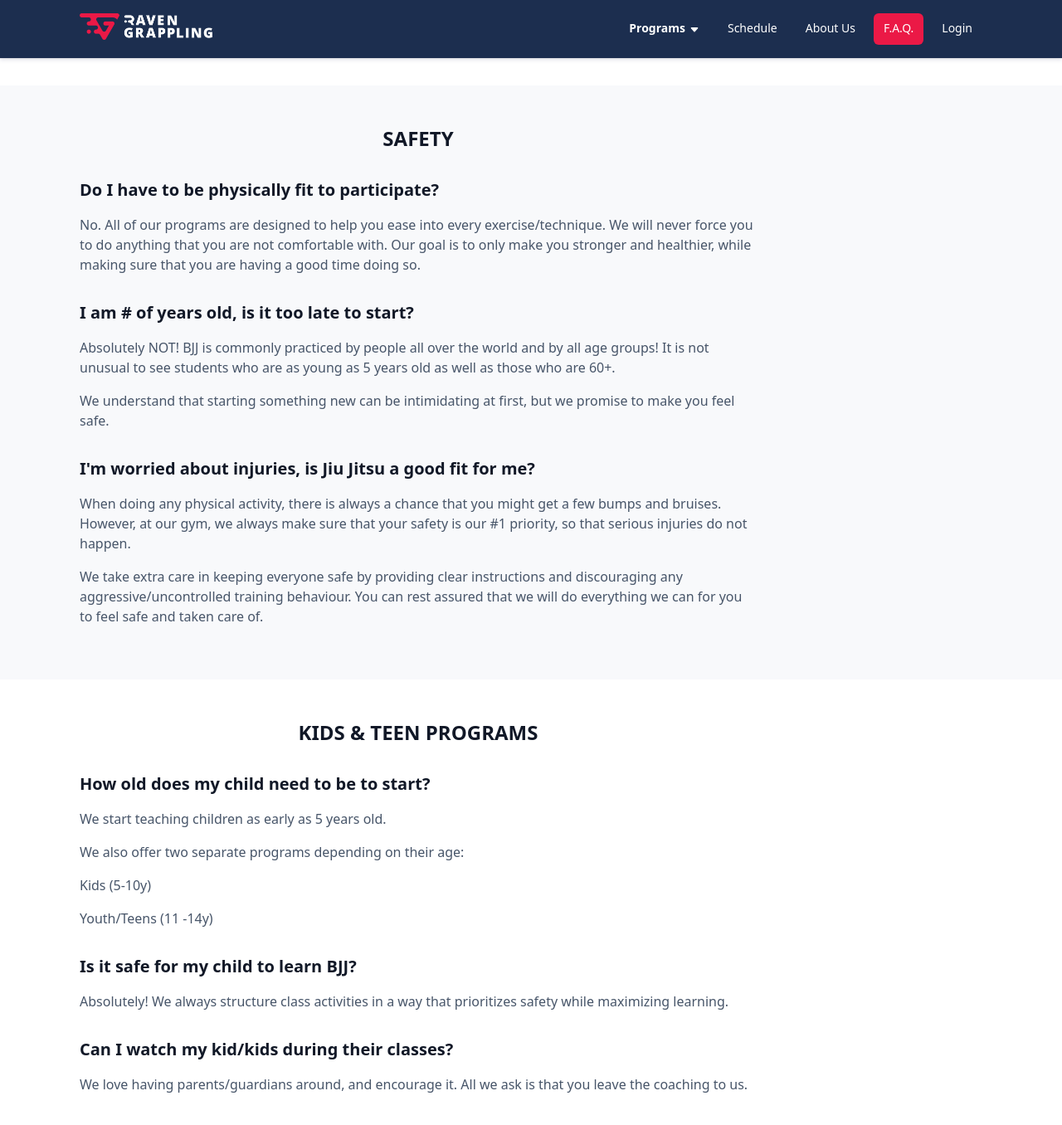
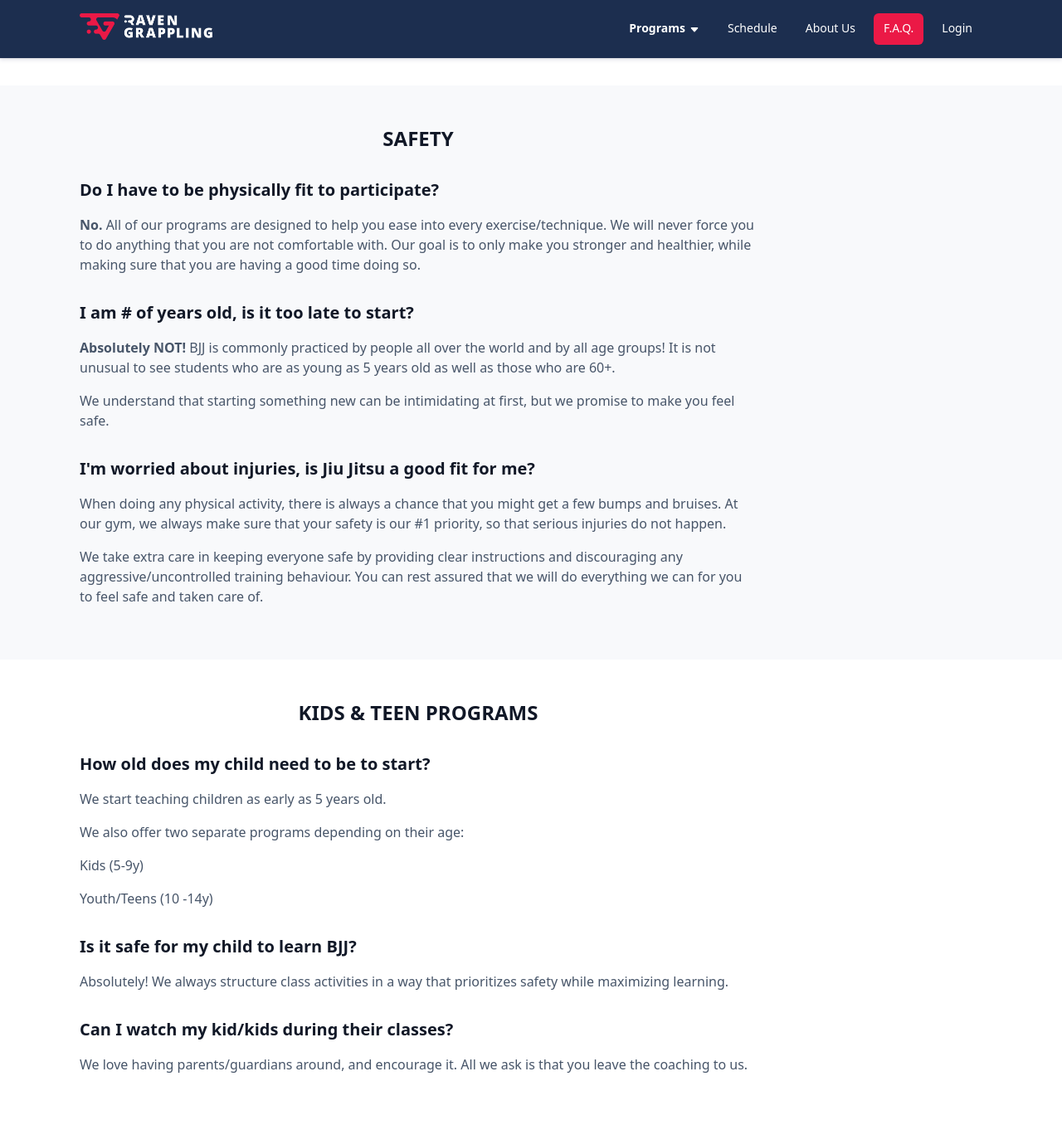
Before and after one commit to RavenGrappling/RavenGrappling.github.io, a Jekyll site: the page built from pages/faq.html, in a window 1280 px wide and 1400 px high, scrolled down 1295 px. Shown: the top 1356 px of the window at 83% size. Built offline with Jekyll 4.4.1, drawn with Linux system fonts in a browser that asks for light colours; some of the changed text lies outside the part shown.

Commit message:
Update faq.html

```diff
--- a/pages/faq.html
+++ b/pages/faq.html
@@ -23,19 +23,19 @@
       I'm a woman, is BJJ a good fit for me?
     </h3>
     <p>
-      Absolutely! BJJ is the single most effective martial art for women to learn. It will teach you practical self-defence techniques that will empower you to be more confident and resilient.
+      <strong>Absolutely!</strong> BJJ is the single most effective martial art for women to learn. It will teach you practical self-defence techniques that will empower you to be more confident and resilient.
     </p>
     <h3>
       Is there kicking and/or punching in BJJ?
     </h3>
     <p>
-      No. BJJ is a grappling-based martial art that teaches how to deescalate an altercation by using techniques that allow for control and escapes, without the need to hurt your opponent.
+      <strong>No.</strong> BJJ is a grappling-based martial art that teaches how to deescalate an altercation by using techniques that allow for control and escapes, without the need to hurt your opponent.
     </p>
     <h3>
       Do you teach takedowns at your school?
     </h3>
     <p>
-      Yes. Everyone in both the Kids/Teens as well as the Adult Programs gets to learn how to take the fight to the ground as well as how to prevent being taken down, using both wrestling and Judo techniques.
+      <strong>Yes.</strong> Everyone in both the Kids/Teens as well as the Adult Programs gets to learn how to take the fight to the ground as well as how to prevent being taken down, using both wrestling and Judo techniques.
     </p>
     <h3>
       What does Gi & No-Gi mean?
@@ -86,7 +86,7 @@
         Do I have to be physically fit to participate?
       </h3>
       <p>
-        No. All of our programs are designed to help you ease into every exercise/technique.
+        <strong>No.</strong> All of our programs are designed to help you ease into every exercise/technique.
         We will never force you to do anything that you are not comfortable with.
         Our goal is to only make you stronger and healthier, while making sure that you are having a good time doing so.
       </p>
@@ -94,7 +94,7 @@
         I am # of years old, is it too late to start?
       </h3>
       <p>
-        Absolutely NOT! BJJ is commonly practiced by people all over the world and by all age groups! It is not unusual to see students who are as young as 5 years old as well as those who are 60+.
+        <strong>Absolutely NOT!</strong> BJJ is commonly practiced by people all over the world and by all age groups! It is not unusual to see students who are as young as 5 years old as well as those who are 60+.
       <p>
         We understand that starting something new can be intimidating at first, but we promise to make you feel safe.
       </p>
@@ -104,7 +104,7 @@
       </h3>
       <p>
         When doing any physical activity, there is always a chance that you might get a few bumps and bruises.
-        However, at our gym, we always make sure that your safety is our #1 priority, so that serious injuries do not happen.
+        At our gym, we always make sure that your safety is our #1 priority, so that serious injuries do not happen.
       </p>
       <p>
         We take extra care in keeping everyone safe by providing clear instructions and discouraging any aggressive/uncontrolled training behaviour. You can rest assured that we will do everything we can for you to feel safe and taken care of.
@@ -128,10 +128,10 @@
       We also offer two separate programs depending on their age:
     </p>
     <p>
-      Kids (5-10y)
+      Kids (5-9y)
     </p>
     <p>
-      Youth/Teens (11 -14y)
+      Youth/Teens (10 -14y)
     </p>
     <h3>
       Is it safe for my child to learn BJJ?
@@ -164,13 +164,13 @@
         I already have a rank in BJJ, will you recognize it?
       </h3>
       <p>
-        Absolutely! You worked hard and put in the time. Whatever rank you have been given at another gym, we will honour it.
+        <strong>Absolutely!</strong> You worked hard and put in the time. Whatever rank you have been given at another gym, we will honour it.
       </p>
       <h3>
         Do I have to compete at tournaments?
       </h3>
       <p>
-        No. As much as we value competition, we understand that most of our students are doing BJJ as a fun activity.
+        <strong>No.</strong> As much as we value competition, we understand that most of our students are doing BJJ as a fun activity.
         <p>
           For those students that are interested in testing their skills through competition, we will support them in their training and make sure that they are prepared to do their best.
         </p>
```
